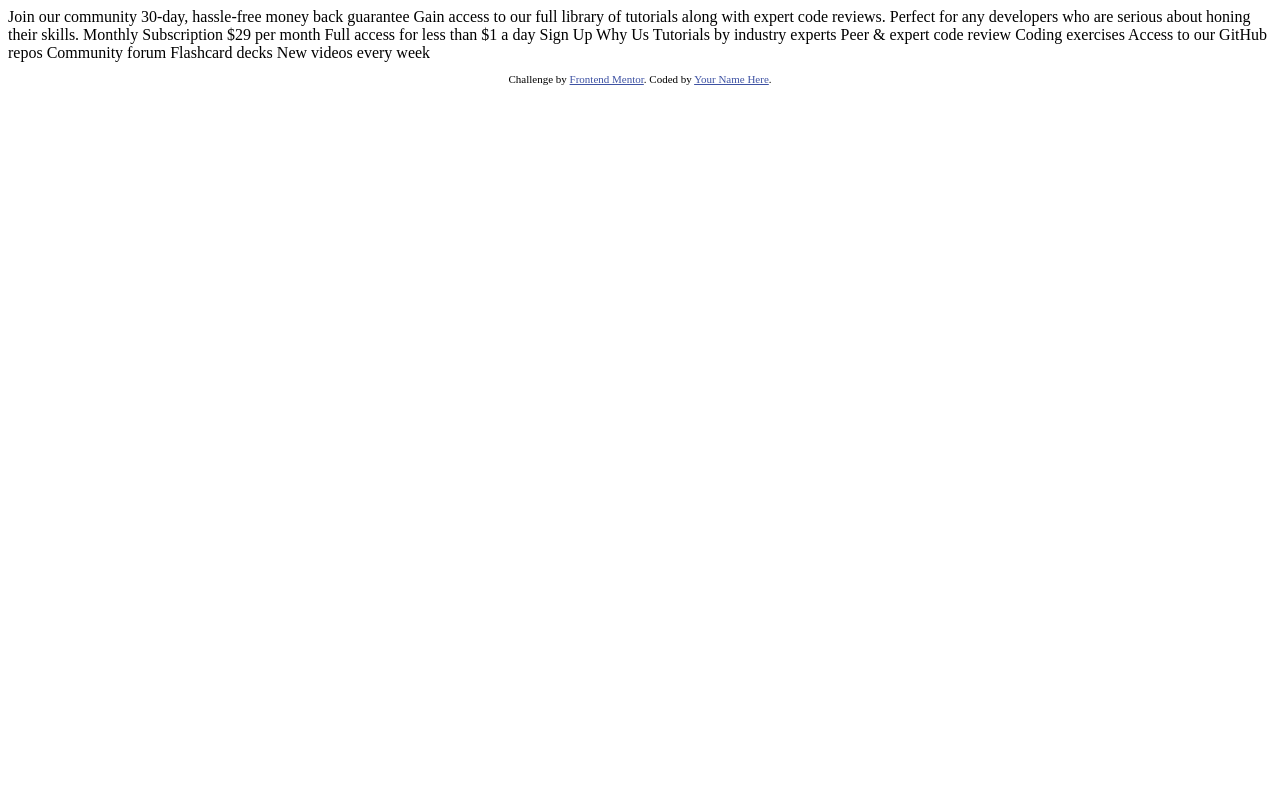
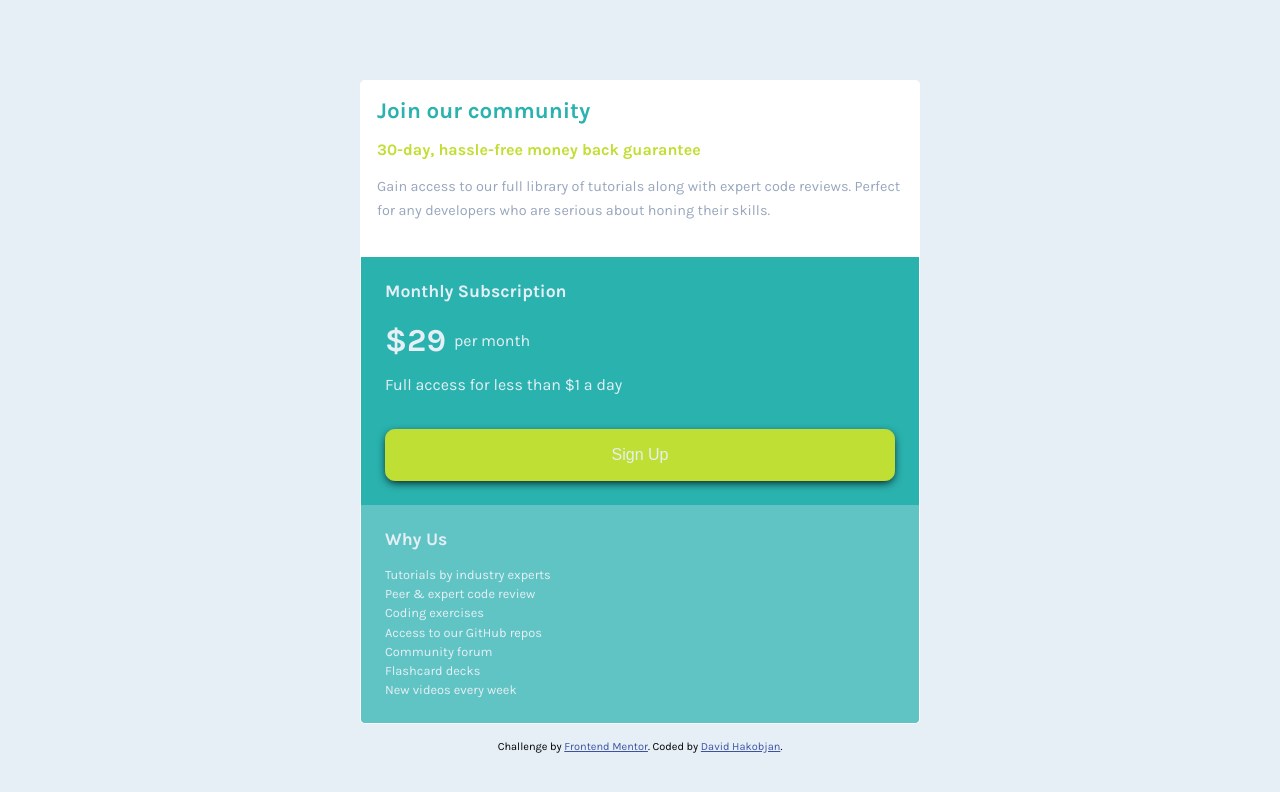
Before and after one commit to dhakobja/single-price-grid-component-master, a plain HTML site: page index.html in a window 1280 px wide. Drawn offline with Linux system fonts and the light colour scheme.

Commit message:
Finished the Basic Layout

```diff
--- a/index.html
+++ b/index.html
@@ -1,49 +1,68 @@
 <!DOCTYPE html>
 <html lang="en">
   <head>
-  <meta charset="UTF-8">
-  <meta name="viewport" content="width=device-width, initial-scale=1.0"> <!-- displays site properly based on user's device -->
+    <meta charset="UTF-8" />
+    <meta name="viewport" content="width=device-width, initial-scale=1.0" />
+    <!-- displays site properly based on user's device -->
 
-  <link rel="icon" type="image/png" sizes="32x32" href="./images/favicon-32x32.png">
+    <link rel="stylesheet" href="style.css" />
+    <link rel="preconnect" href="https://fonts.gstatic.com" />
+    <link
+      href="https://fonts.googleapis.com/css2?family=Karla:wght@400;700&display=swap"
+      rel="stylesheet"
+    />
+    <link
+      rel="icon"
+      type="image/png"
+      sizes="32x32"
+      href="./images/favicon-32x32.png"
+    />
 
     <title>Frontend Mentor | Single Price Grid Component</title>
+  </head>
 
-  <!-- Feel free to remove these styles or customise in your own stylesheet 👍 -->
-  <style>
-    .attribution { font-size: 11px; text-align: center; }
-    .attribution a { color: hsl(228, 45%, 44%); }
-  </style>
-</head>
   <body>
-  Join our community
+    <main>
+      <div class="top-section">
+        <h1>Join our community</h1>
+        <h2>30-day, hassle-free money back guarantee</h2>
+        <p>
+          Gain access to our full library of tutorials along with expert code
+          reviews. Perfect for any developers who are serious about honing their
+          skills.
+        </p>
+      </div>
 
-  30-day, hassle-free money back guarantee
+      <div class="bottom-section">
+        <div class="left-part">
+          <h2>Monthly Subscription</h2>
+          <p><span>&dollar;29</span> per month</p>
+          <p class="text-before-button">
+            Full access for less than &dollar;1 a day
+          </p>
+          <button>Sign Up</button>
+        </div>
 
-  Gain access to our full library of tutorials along with expert code reviews.
-  Perfect for any developers who are serious about honing their skills.
+        <div class="right-part">
+          <h2>Why Us</h2>
+          <p>Tutorials by industry experts</p>
+          <p>Peer &amp; expert code review</p>
+          <p>Coding exercises</p>
+          <p>Access to our GitHub repos</p>
+          <p>Community forum</p>
+          <p>Flashcard decks</p>
+          <p>New videos every week</p>
+        </div>
 
-  Monthly Subscription
-
-  &dollar;29 per month
-
-  Full access for less than &dollar;1 a day
-
-  Sign Up
-
-  Why Us
-
-  Tutorials by industry experts
-  Peer &amp; expert code review
-  Coding exercises
-  Access to our GitHub repos
-  Community forum
-  Flashcard decks
-  New videos every week
+      </div>
+    </main>
 
     <footer>
       <p class="attribution">
-      Challenge by <a href="https://www.frontendmentor.io?ref=challenge" target="_blank">Frontend Mentor</a>.
-      Coded by <a href="#">Your Name Here</a>.
+        Challenge by
+        <a href="https://www.frontendmentor.io?ref=challenge" target="_blank"
+          >Frontend Mentor</a
+        >. Coded by <a href="#">David Hakobjan</a>.
       </p>
     </footer>
   </body>
```
Lines whose indentation alone changed are shown as unchanged.
